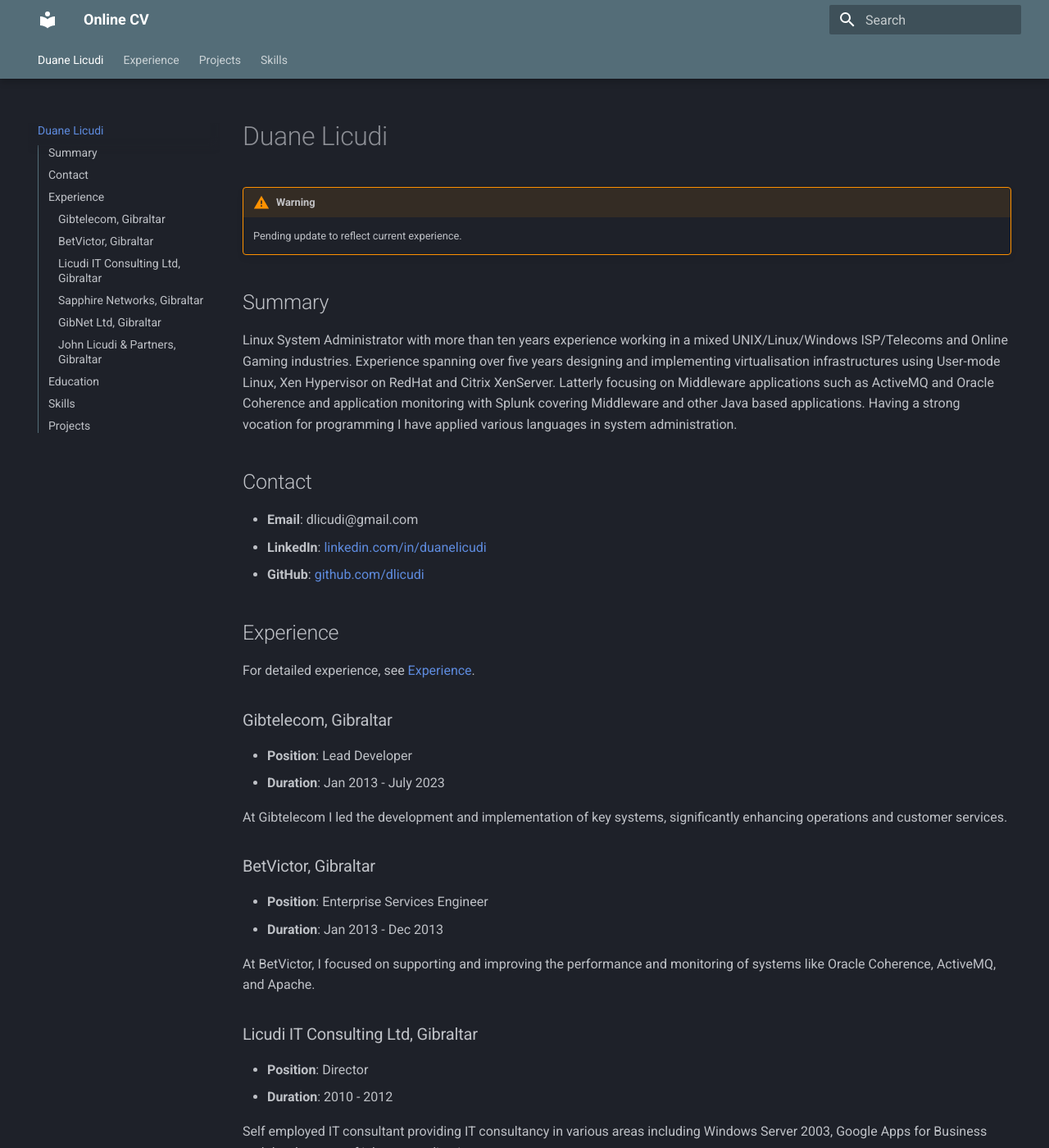
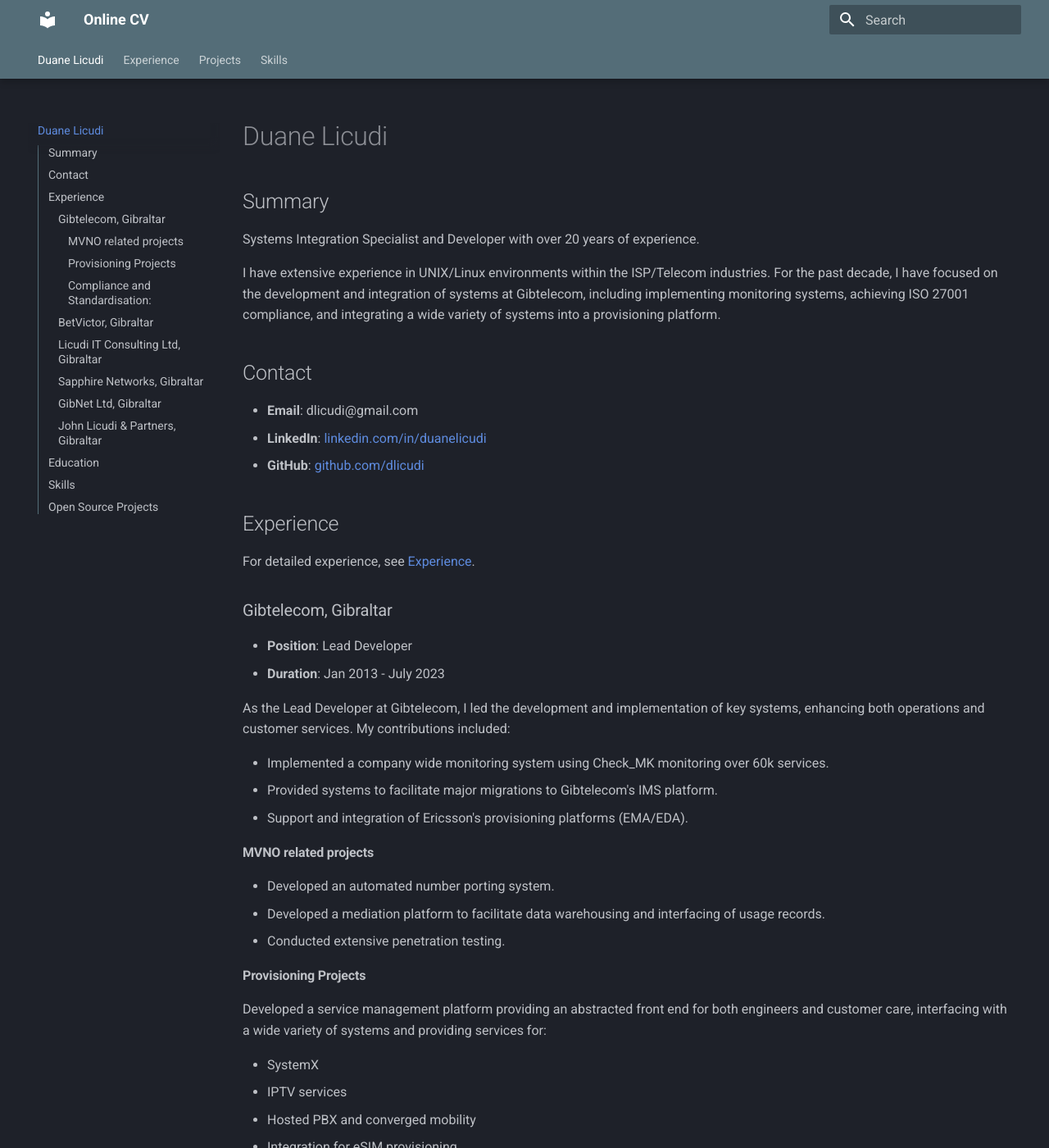
Before and after one commit to dlicudi/online-cv, an MkDocs documentation site: the page built from docs/index.md, in a window 1280 px wide and 1400 px high. Shown: the whole window at 82% size. Built offline with MkDocs 1.6.1 and Material for MkDocs 9.7.7, drawn with Linux system fonts in a browser that asks for light colours; some of the changed text lies outside the part shown.

Commit message:
Further update refreshing info on Gibtelecom experience.

```diff
--- a/docs/index.md
+++ b/docs/index.md
@@ -1,18 +1,11 @@
 # Duane Licudi
-
-!!! warning
-    Pending update to reflect current experience.
 
 ## Summary
 
-Linux System Administrator with more than ten years experience working
-in a mixed UNIX/Linux/Windows ISP/Telecoms and Online Gaming industries.
-Experience spanning over five years designing and implementing virtualisation
-infrastructures using User-mode Linux, Xen Hypervisor on RedHat and Citrix XenServer.
-Latterly focusing on Middleware applications such as ActiveMQ and Oracle Coherence and
-application monitoring with Splunk covering Middleware and other Java based applications.
-Having a strong vocation for programming I have applied various languages in
-system administration.
+Systems Integration Specialist and Developer with over 20 years of experience.
+
+I have extensive experience in UNIX/Linux environments within the ISP/Telecom industries. For the past decade, I have focused on the development and integration of systems at Gibtelecom, including implementing monitoring systems, achieving ISO 27001 compliance, and integrating a wide variety of systems into a provisioning platform.
+
 
 ## Contact
 
@@ -28,8 +21,34 @@
 - **Position**: Lead Developer
 - **Duration**: Jan 2013 - July 2023
 
-At Gibtelecom I led the development and implementation of key systems, significantly enhancing operations
-and customer services.
+As the Lead Developer at Gibtelecom, I led the development and implementation of key systems, enhancing both operations and customer services. My contributions included:
+
+- Implemented a company wide monitoring system using Check_MK monitoring over 60k services.
+- Provided systems to facilitate major migrations to Gibtelecom's IMS platform.
+- Support and integration of Ericsson's provisioning platforms (EMA/EDA).
+
+#### MVNO related projects
+- Developed an automated number porting system.
+- Developed a mediation platform to facilitate data warehousing and interfacing of usage records.
+- Conducted extensive penetration testing.
+
+#### Provisioning Projects
+Developed a service management platform providing an abstracted front end for both engineers and customer care, interfacing with a wide variety of systems and providing services for:
+
+- SystemX
+- IPTV services
+- Hosted PBX and converged mobility
+- Integration for eSIM provisioning
+- Panic button services
+- SIP trunks
+- Mobile provisioning
+
+#### Compliance and Standardisation:
+- Achieved ISO 27001 certification for secure development.
+- Standardized development processes.
+- Established continuous integration processes and environments.
+
+My role focused on system integration, programming, and process improvement, which were critical to delivering robust, scalable, and secure infrastructures.
 
 ### BetVictor, Gibraltar
 - **Position**: Enterprise Services Engineer
@@ -44,7 +63,6 @@
 
 Self employed IT consultant providing IT consultancy in various areas including
 Windows Server 2003, Google Apps for Business and development of inhouse applications.
-
 
 ### Sapphire Networks, Gibraltar
 - **Position**: IT Systems Manager
@@ -80,7 +98,7 @@
 - Frameworks: Flask, Django, MkDocs, FastAPI
 - Tools: Git, VS Code
 
-## Projects
+## Open Source Projects
 
 For detailed projects, see [Projects](projects.md).
 
```
